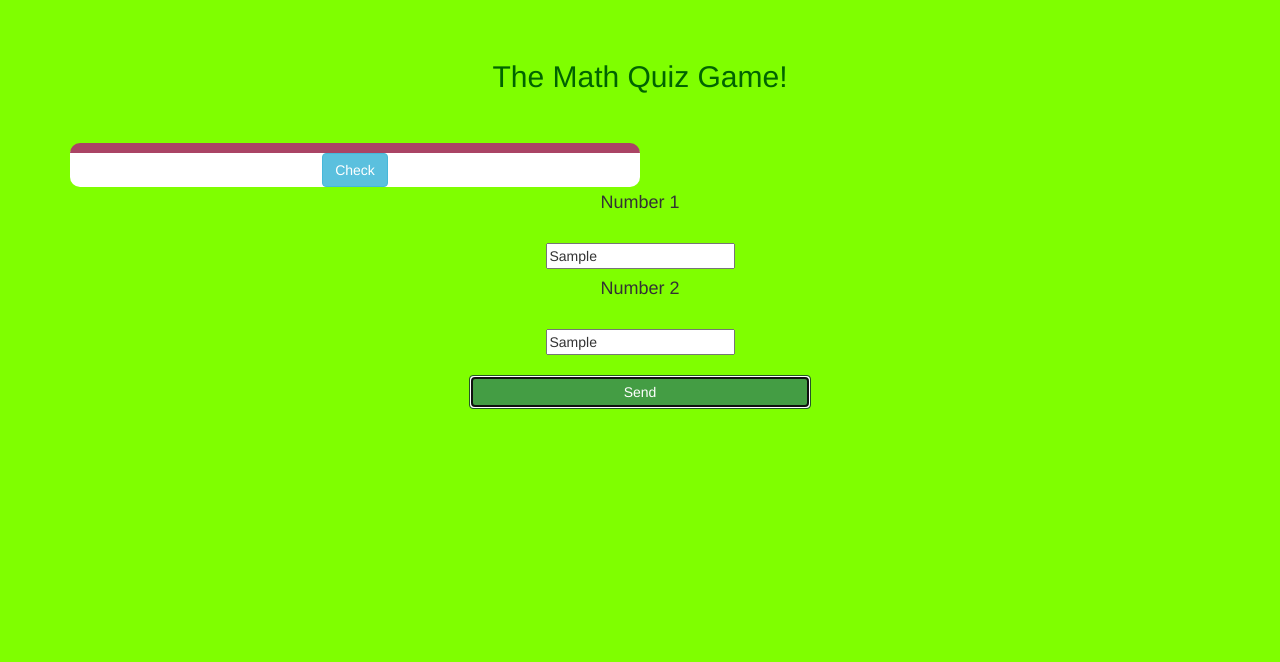
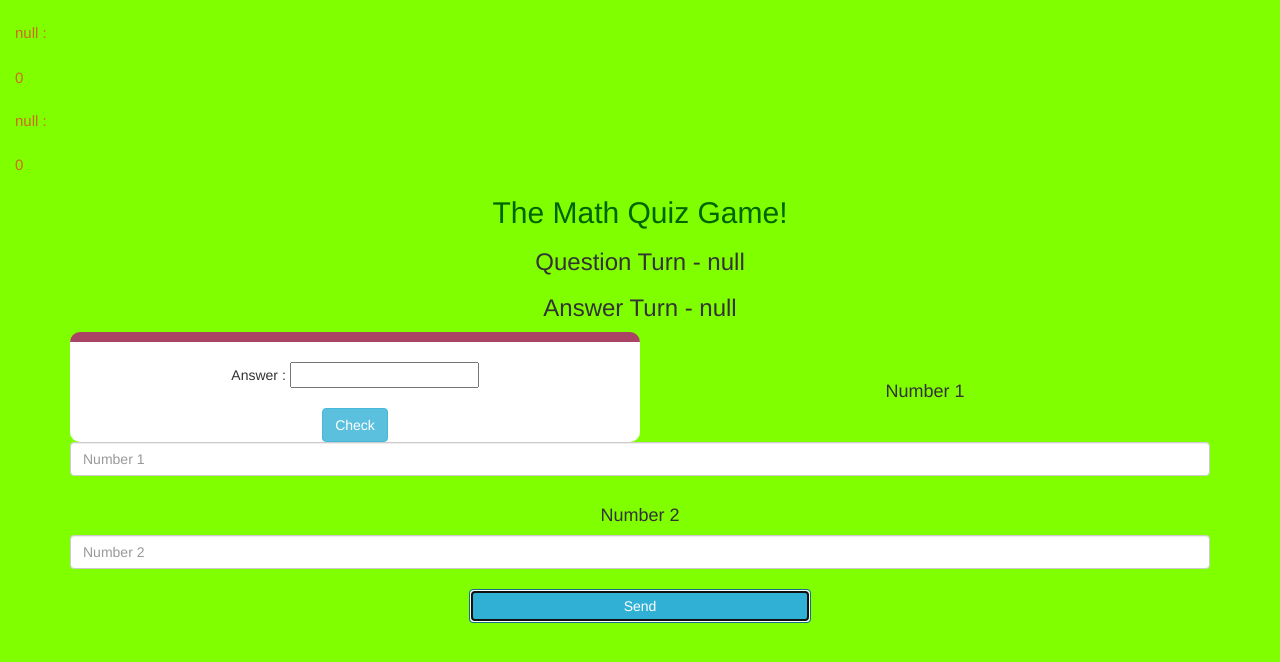
Before and after one commit to chicken-wizard025/math, a plain HTML site: page game_page.html in a window 1280 px wide. Both pictures are taken after typing "Sample", "Sample" into the empty fields and a click on the button "Send". Drawn offline with nearby package versions, Linux system fonts and the light colour scheme.

Commit message:
Add files via upload

```diff
--- a/game_page.html
+++ b/game_page.html
@@ -1,13 +1,15 @@
 <!DOCTYPE html>
 <html>
+
 <head>
     <title>The Math Quiz Game!</title>
     <meta name="viewport" content="width=device-width, initial-scale=1">
-    <link rel="stylesheet" href = "https://maxcdn.bootstrapcdn.com/bootstrap/3.4.0/css/bootstrap.min.css">
+    <link rel="stylesheet" href="https://maxcdn.bootstrapcdn.com/bootstrap/3.4.0/css/bootstrap.min.css">
     <script src="https://ajax.googleapis.com/ajax/libs/jquery/3.4.1/jquery.min.css"></script>
     <script src="https://maxcdn.bootstrapcdn.com/bootstrap/3.4.0/js/bootstrap.min.js"></script>
     <link rel="stylesheet" type=" text/css" href="quiz_game.css">
 </head>
+
 <body>
     <h4 id="player1_name"></h4> <span id="player1_score"></span>
     <br>
@@ -15,26 +17,21 @@
     <div class="container">
         <center>
             <h2 style="color: darkgreen;">The Math Quiz Game!</h2>
-
-            <br>
-            <br>
-            <div id="output" class="col-lg-6">
-
-		<button  class="btn btn-info" onclick="check()"> Check </button>
-    </div>
+            <h3 id="player_question"></h3>
+            <h3 id="player_answer"></h3>
+            <div id="output" class="col-lg-6"></div>
             <br>
             <br>
             <h4>Number 1</h4>
+            <input type="text" id="number1" class="form-control" placeholder="Number 1">
              <br>
-    <input id="text" id="input_check_box" >
             <h4>Number 2</h4>
+             <input type="text" id="number2" class="form-control" placeholder="Number 2">
              <br>
-    <input type="text" id="input_check_box">
-    <br>
-    <br>
-    <button onclick="send()" class="btn btn-success" style="width: 30%;">Send</button>
+            <button class="btn btn-info" onclick="send()" style="width:30%"> Send </button>
         </center>
     </div>
     <script src="quiz_game.js"></script>
 </body>
+
 </html>
--- a/quiz_game.css
+++ b/quiz_game.css
@@ -8,4 +8,21 @@ body{
 }
 #player1_name{
 color: chocolate;
+font-size: 15px;
+padding: 15px;
 }
+#player2_name{
+color: chocolate;
+font-size: 15px;
+padding: 15px;
+}
+#player1_score{
+color: chocolate;
+font-size: 15px;
+padding: 15px;
+}
+#player2_score{
+color: chocolate;
+font-size: 15px;
+padding: 15px;
+}
--- a/quiz_game.js
+++ b/quiz_game.js
@@ -1,12 +1,64 @@
+player1_name = localStorage.getItem("player1_name");
+player2_name = localStorage.getItem("player2_name");
+player1_score = 0;
+player2_score = 0;
+document.getElementById("player1_name").innerHTML = player1_name + " : ";
+document.getElementById("player2_name").innerHTML = player2_name + " : ";
+document.getElementById("player1_score").innerHTML = player1_score;
+document.getElementById("player2_score").innerHTML = player2_score;
+document.getElementById("player_question").innerHTML = "Question Turn - " + player1_name;
+document.getElementById("player_answer").innerHTML = "Answer Turn - " + player2_name;
+
+
 function send() {
     number1 = document.getElementById("number1").value;
     number2 = document.getElementById("number2").value;
     actual_answer = parseInt(number1) * parseInt(number2);
+    console.log(actual_answer);
+
+
     question_number = "<h4" + number1 + "X" + number2 + "</h4>";
-input_box = "<br>Answer : <input type='text' id='input_check_box";
-check_button = "<br><br><button class='btn btn-info' onclick='check()'>Check</button";
-row = question_number + input_box + check_button;
-document.getElementById("output").innerHTML = row;
-document.getElementById("number1").value;
-document.getElementById("number2").value;
+    input_box = "<br>Answer : <input type='text' id='input_check_box'>";
+    check_button = "<br><br><button class='btn btn-info' onclick='check()'>Check</button>";
+    row = question_number + input_box + check_button;
+    document.getElementById("output").innerHTML = row;
+    document.getElementById("number1").value="";
+    document.getElementById("number2").value="";
 }
+
+question_turn = "player1";
+answer_turn = "player2";
+
+function check() {
+    get_answer = document.getElementById("input_check_box").value;
+    if (get_answer == actual_answer) {
+        if (answer_turn == "player1") {
+           player1_score = player1_score + 1;
+            document.getElementById("player1_score").innerHTML = player1_score;
+        } else {
+            player2_score = player2_score + 1;
+            document.getElementById("player2_score").innerHTML = player2_score;
+        }
+    }
+    if (question_turn == "player1") {
+        question_turn = "player2";
+        document.getElementById("player_question").innerHTML = "Question Turn - " + player2_name;
+    }
+    else
+    {
+        question_turn = "player1";
+        document.getElementById("player_question").innerHTML = "Question Turn - " + player1_name;
+    }
+
+
+    if (answer_turn == "player1") {
+        answer_turn = "player2";
+        document.getElementById("player_answer").innerHTML = "Answer Turn - " + player2_name;
+    }
+    else
+    {
+        answer_turn = "player1";
+        document.getElementById("player_answer").innerHTML = "Answer Turn - " + player1_name;
+    }
+    document.getElementById("output").innerHTML = "";
+}
```
Also changed, not shown: index.html (+13 -28 lines). Lines whose indentation alone changed are shown as unchanged.
